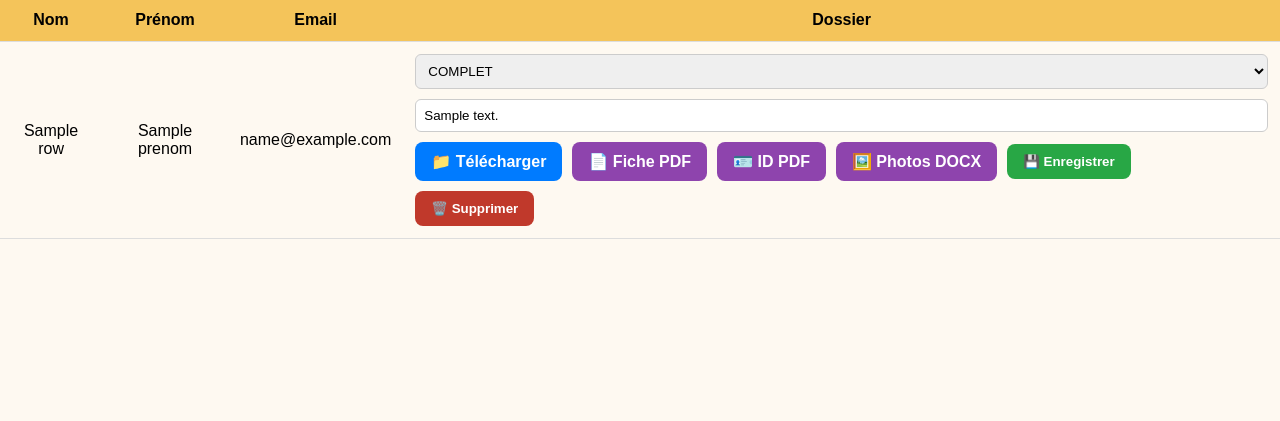
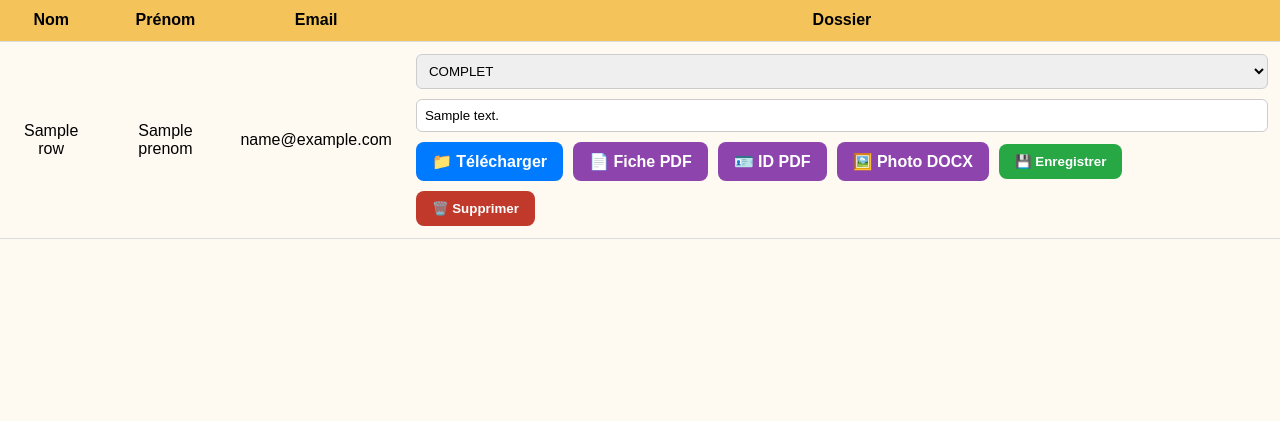
Before and after one commit to integraleacademy/inscriptions, a Flask app: template templates/admin.html in a window 1280 px wide. Shown: the part 141-562 px from the top of the page. Run offline with Flask 3, Linux system fonts and the light colour scheme; the template is opened without the code that fills it: most values are stand-ins (such as "Sample title", 1, 10 or a date in 2020); parts of the project's set-up code (start-up, migrations or seed data) failed here and were passed over.

Commit message:
Update admin.html

```diff
--- a/templates/admin.html
+++ b/templates/admin.html
@@ -38,11 +38,10 @@
             <a href="/download/{{ row.folder }}" class="btn download">📁 Télécharger</a>
             <a href="/fiche/{{ row.prenom|trim }}/{{ row.nom|trim }}" class="btn pdf">📄 Fiche PDF</a>
             <a href="/idpack/{{ row.prenom|trim }}/{{ row.nom|trim }}" class="btn pdf">🪪 ID PDF</a>
-            <a href="/photosheet/{{ row.prenom|trim }}/{{ row.nom|trim }}" class="btn pdf">🖼️ Photos DOCX</a>
+            <a href="/photosheet/{{ row.prenom|trim }}/{{ row.nom|trim }}" class="btn pdf">🖼️ Photo DOCX</a>
 
             <button type="submit" class="btn save">💾 Enregistrer</button>
           </form>
-
           <form method="post" action="/delete/{{ row.prenom|trim }}/{{ row.nom|trim }}" class="actions" style="margin-top: 10px;">
             <button type="submit" class="btn delete">🗑️ Supprimer</button>
           </form>
```
